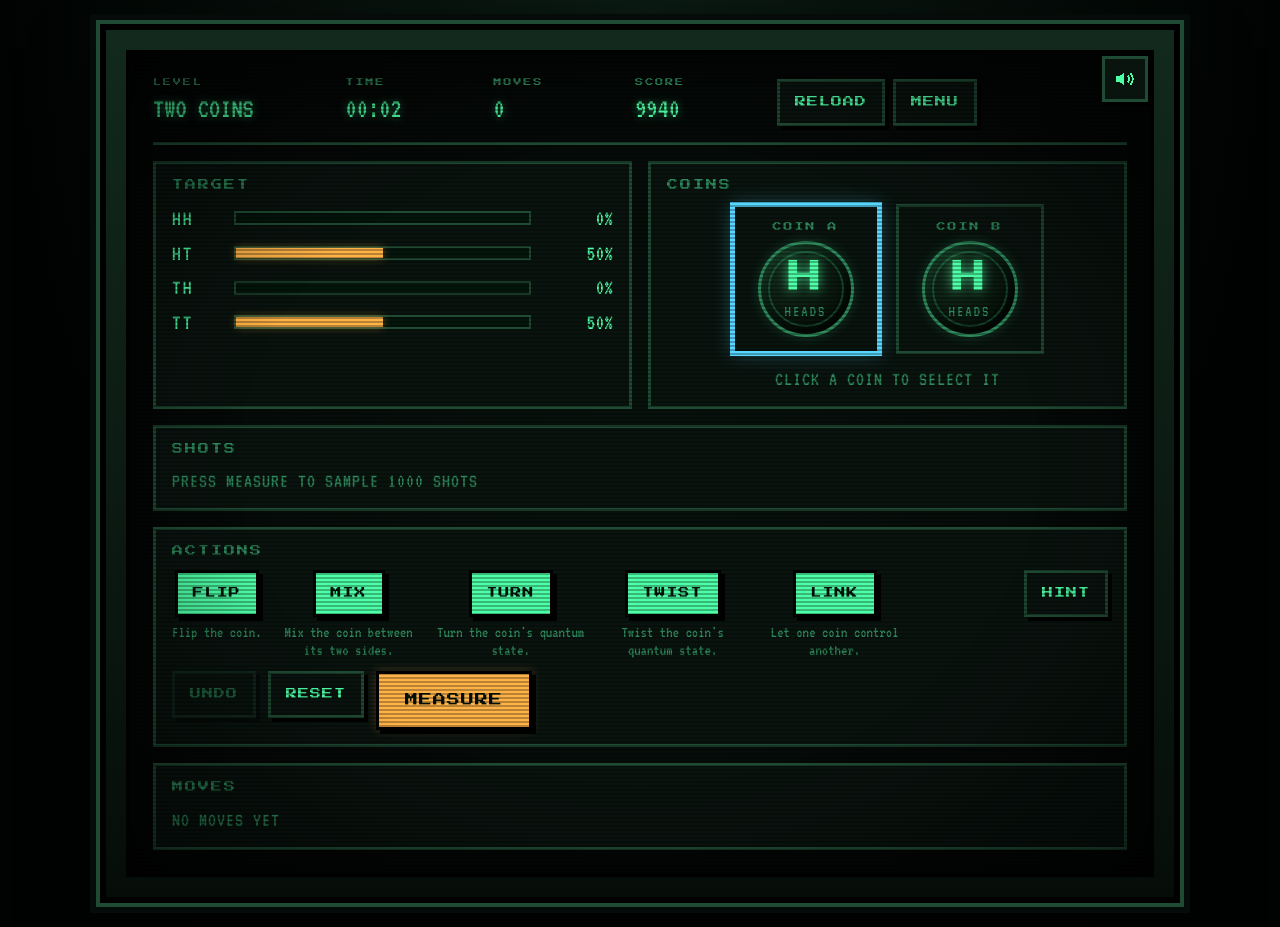
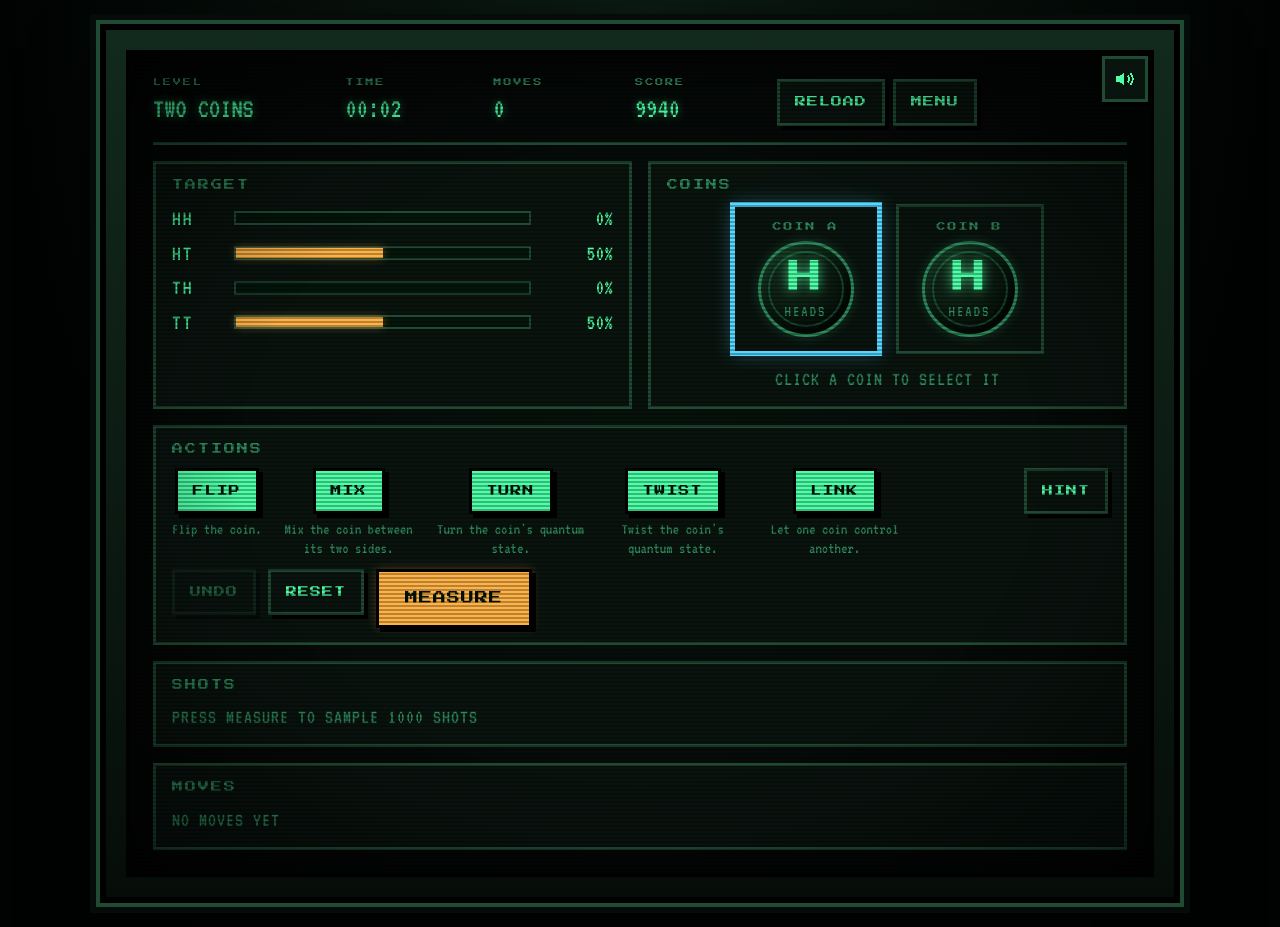
Before and after one commit to Shanwis/QuantumRush, a React (Vite) app: page / in a window 1280 px wide. Both pictures are taken after a click on the button "TWO COINS". Built offline with nearby package versions, Linux system fonts and the light colour scheme.

Commit message:
Moved the actions box above the shots

```diff
--- a/src/ui/GameScreen.tsx
+++ b/src/ui/GameScreen.tsx
@@ -140,11 +140,6 @@ export function GameScreen({ level, onExit, onScore }: GameScreenProps) {
         </section>
       </div>
 
-      <section className="panel">
-        <h2 className="panel__title">SHOTS</h2>
-        <ShotHistogram shots={session.shots} n={level} run={play.measureRun} />
-      </section>
-
       <ActionBar
         level={level}
         linkArmed={play.linkArmed}
@@ -159,6 +154,11 @@ export function GameScreen({ level, onExit, onScore }: GameScreenProps) {
         onMeasure={play.onMeasure}
         onHint={onHint}
       />
+
+      <section className="panel">
+        <h2 className="panel__title">SHOTS</h2>
+        <ShotHistogram shots={session.shots} n={level} run={play.measureRun} />
+      </section>
 
       <HistoryList ops={session.history.map((entry) => entry.op)} />
 
--- a/src/ui/TutorialScreen.tsx
+++ b/src/ui/TutorialScreen.tsx
@@ -294,11 +294,6 @@ export function TutorialScreen({ onBack, onPlayLevel }: TutorialScreenProps) {
           </div>
 
           <section className="panel">
-            <h2 className="panel__title">SHOTS</h2>
-            <ShotHistogram shots={session.shots} n={currentStep.level} run={play.measureRun} />
-          </section>
-
-          <section className="panel">
             <h2 className="panel__title">ACTIONS</h2>
             <div className="toolbar">
               {defs.map((d) => (
@@ -353,6 +348,11 @@ export function TutorialScreen({ onBack, onPlayLevel }: TutorialScreenProps) {
             </div>
           </section>
 
+          <section className="panel">
+            <h2 className="panel__title">SHOTS</h2>
+            <ShotHistogram shots={session.shots} n={currentStep.level} run={play.measureRun} />
+          </section>
+
           <HistoryList ops={session.history.map((entry) => entry.op)} />
         </div>
       )}
```
